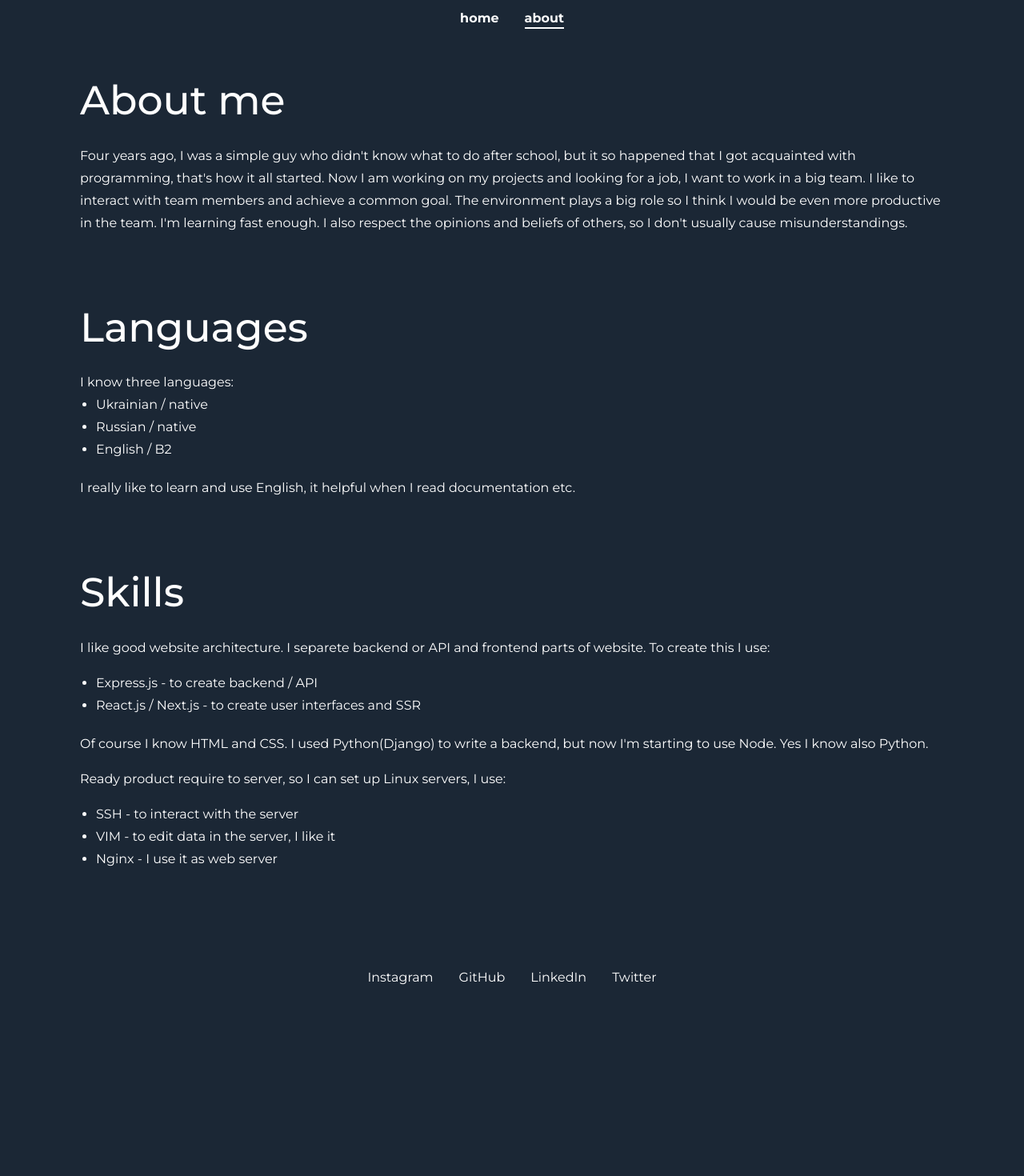
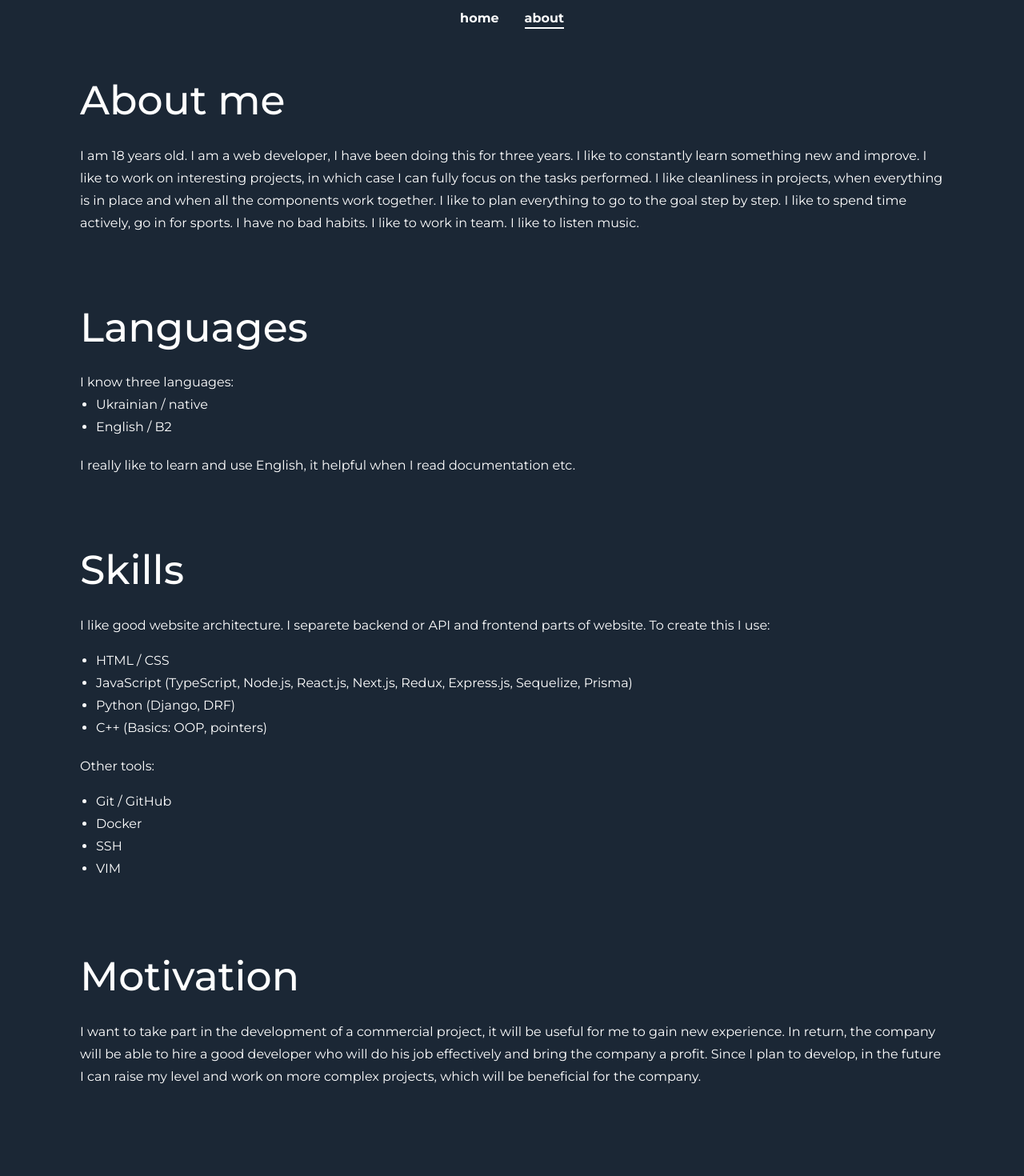
Before and after one commit to oleksandr-petryk/petryk, a Next.js app in the folder frontend/: page /about in a window 1280 px wide. Shown: the top 1470 px of the page at 80% size. Before the commit the page ends 1251 px from the top, so only its background shows below. Built offline with nearby package versions, Linux system fonts and the light colour scheme.

Commit message:
feat: update text and indent to two spaces

```diff
--- a/frontend/pages/about.js
+++ b/frontend/pages/about.js
@@ -22,54 +22,63 @@ const About = () => {
       {newBG}
 
       <div className="container">
-
         <h2>About me</h2>
 
         <p>
-                    Four years ago, I was a simple guy who didn't know what to do after school, but it so happened that I got acquainted with programming, that's how it all started. Now I am working on my projects and looking for a job, I want to work in a big team. I like to interact with team members and achieve a common goal. The environment plays a big role so I think I would be even more productive in the team. I'm learning fast enough. I also respect the opinions and beliefs of others, so I don't usually cause misunderstandings.
+          I am 18 years old. I am a web developer, I have been doing this for three years. I like to
+          constantly learn something new and improve. I like to work on interesting projects, in which
+          case I can fully focus on the tasks performed. I like cleanliness in projects, when everything
+          is in place and when all the components work together. I like to plan everything to go to the
+          goal step by step. I like to spend time actively, go in for sports. I have no bad habits. I like to
+          work in team. I like to listen music.
         </p>
-
       </div>
 
       <div className="container">
-
         <h2>Languages</h2>
 
         <p className="text-clean">I know three languages:</p>
 
       <ul>
           <li>Ukrainian / native</li>
-                    <li>Russian / native</li>
           <li>English / B2</li>
         </ul>
 
         <p>I really like to learn and use English, it helpful when I read documentation etc.</p>
-
       </div>
 
       <div className="container">
-
         <h2>Skills</h2>
 
         <p>I like good website architecture. I separete backend or API and frontend parts of website. To create this I use:</p>
 
         <ul>
-                    <li>Express.js - to create backend / API </li>
-                    <li>React.js / Next.js - to create user interfaces and SSR</li>
+          <li>HTML / CSS</li>
+          <li>JavaScript (TypeScript, Node.js, React.js, Next.js, Redux, Express.js, Sequelize, Prisma)</li>
+          <li>Python (Django, DRF)</li>
+          <li>C++ (Basics: OOP, pointers)</li>
         </ul>
 
-                <p>Of course I know HTML and CSS. I used Python(Django) to write a backend, but now I'm starting to use Node. Yes I know also Python.</p>
-
-                <p>Ready product require to server, so I can set up Linux servers, I use:</p>
+        <p>Other tools:</p>
 
         <ul>
-                    <li>SSH - to interact with the server</li>
-                    <li>VIM - to edit data in the server, I like it</li>
-                    <li>Nginx - I use it as web server</li>
+          <li>Git / GitHub</li>
+          <li>Docker</li>
+          <li>SSH</li>
+          <li>VIM</li>
         </ul>
-
       </div>
 
+      <div className="container">
+        <h2>Motivation</h2>
+
+        <p>
+          I want to take part in the development of a commercial project, it will be useful for me to gain
+          new experience. In return, the company will be able to hire a good developer who will do his
+          job effectively and bring the company a profit. Since I plan to develop, in the future I can raise
+          my level and work on more complex projects, which will be beneficial for the company.
+        </p>
+      </div>
     </BaseLayout>
   )
 }
```
Lines whose indentation alone changed are shown as unchanged.
